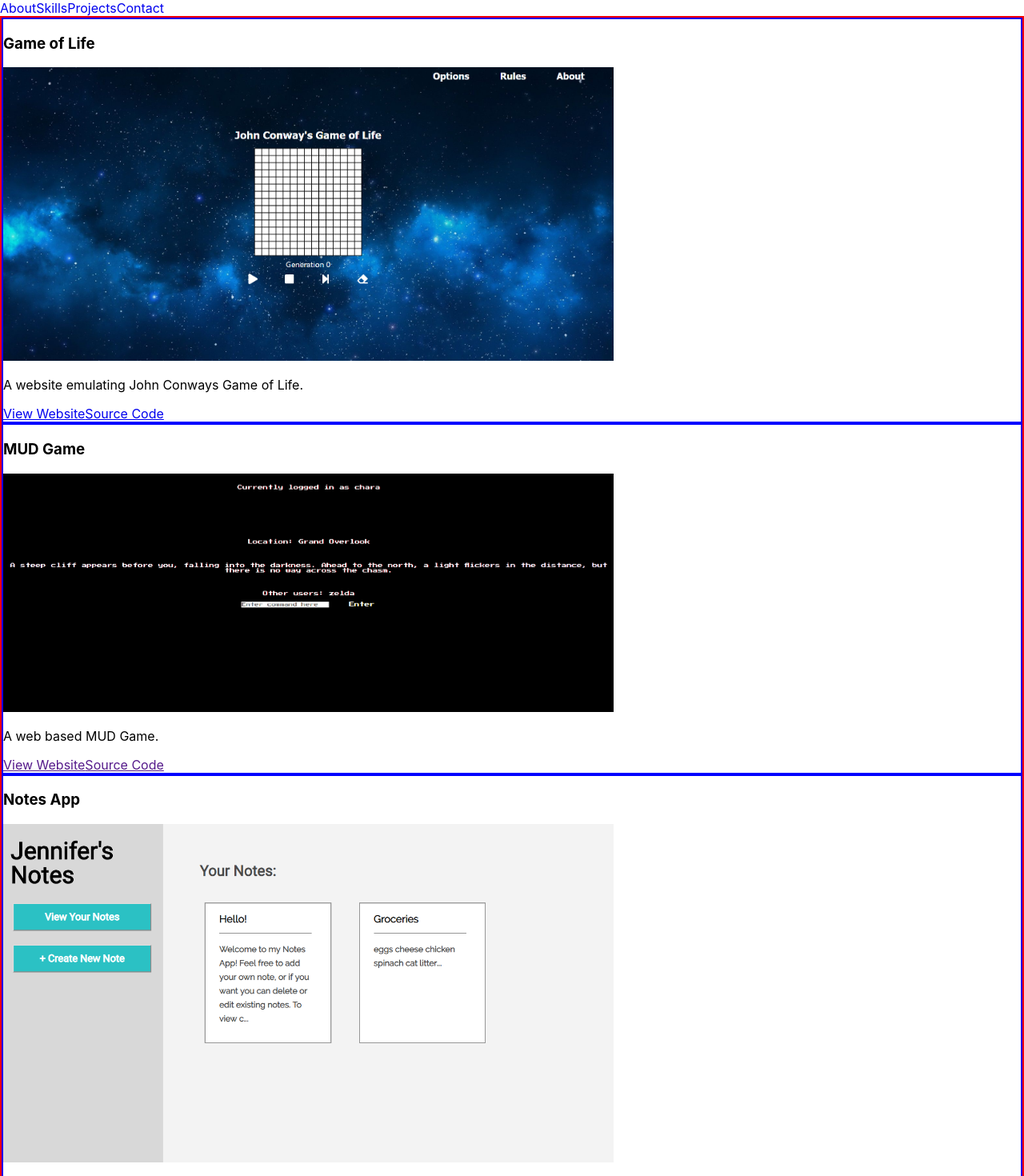
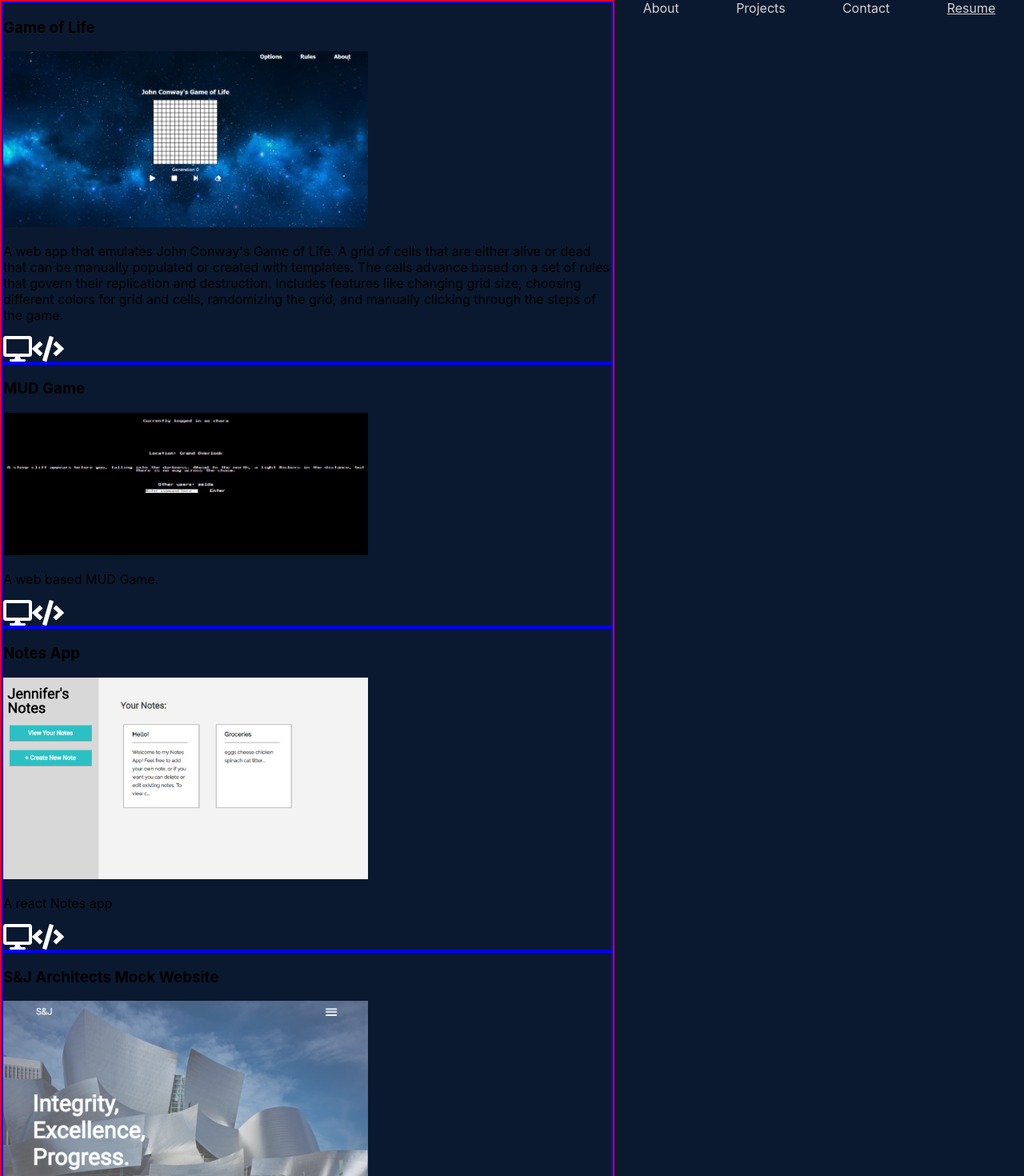
Before and after one commit to chainchompa/chainchompa.github.io, a React (Create React App) app in the folder portfolio-website/: page /projects in a window 1280 px wide. Shown: the top 1470 px of the page at 80% size. Built offline with nearby package versions, Linux system fonts and the light colour scheme.

Commit message:
added some styling to navigation and projects

```diff
--- a/portfolio-website/package.json
+++ b/portfolio-website/package.json
@@ -3,8 +3,12 @@
   "version": "0.1.0",
   "private": true,
   "dependencies": {
+    "@fortawesome/fontawesome-svg-core": "^1.2.12",
+    "@fortawesome/free-solid-svg-icons": "^5.7.0",
+    "@fortawesome/react-fontawesome": "^0.1.4",
     "react": "^16.7.0",
     "react-dom": "^16.7.0",
+    "react-fontawesome": "^1.6.1",
     "react-router-dom": "^4.3.1",
     "react-scripts": "2.1.3"
   },
--- a/portfolio-website/src/App.css
+++ b/portfolio-website/src/App.css
@@ -1,5 +1,6 @@
 .App {
   text-align: center;
+  background-color: rgba(41, 61, 90);
 }
 
 .App-logo {
--- a/portfolio-website/src/App.js
+++ b/portfolio-website/src/App.js
@@ -6,6 +6,13 @@ import About from "./components/About";
 import Skills from "./components/Skills";
 import Projects from "./components/Projects";
 import Contact from "./components/Contact";
+
+import { library } from "@fortawesome/fontawesome-svg-core";
+import { FontAwesomeIcon } from "@fortawesome/react-fontawesome";
+import { faDesktop, faCode } from "@fortawesome/free-solid-svg-icons";
+
+library.add(faDesktop);
+library.add(faCode);
 
 class App extends Component {
   render() {
--- a/portfolio-website/src/components/About.js
+++ b/portfolio-website/src/components/About.js
@@ -4,7 +4,21 @@ const About = () => {
   return (
     <div className="about">
       <h1>Jennifer Player</h1>
-      <p>Full Stack Software Engineer that loves building web apps and learning new ways to solve problems.</p>
+      <p>
+        Full Stack Software Engineer that loves building web apps and learning
+        new ways to solve problems.
+      </p>
+      <p>Skills:</p>
+      <ul>
+        <li>HTML & CSS</li>
+        <li>LESS</li>
+        <li>React</li>
+        <li>Redux</li>
+        <li>Node.js</li>
+        <li>Express</li>
+        <li>Python</li>
+        <li>Django</li>
+      </ul>
     </div>
   );
 };
--- /dev/null
+++ b/portfolio-website/src/components/Navigation.css
@@ -0,0 +1,15 @@
+.navigation .nav-links {
+    display: flex;
+    justify-content: space-around;
+    width: 40%;
+    float: right;
+
+}
+
+.navigation .nav-links a {
+    color: lightgray;
+}
+
+.navigation .nav-links a:hover {
+    color: rgb(100, 255, 218);
+}
--- a/portfolio-website/src/components/Navigation.js
+++ b/portfolio-website/src/components/Navigation.js
@@ -1,14 +1,21 @@
 import React from "react";
 import { Link } from "react-router-dom";
+import "./Navigation.css";
 
 const Navigation = () => {
   return (
     <div className="navigation">
       <div className="nav-links">
-        <Link to="/" style={{ textDecoration: "none" }}>About</Link>
-        <Link to="/skills" style={{ textDecoration: "none" }}>Skills</Link>
-        <Link to="/projects" style={{ textDecoration: "none" }}>Projects</Link>
-        <Link to="/contact" style={{ textDecoration: "none" }}>Contact</Link>
+        <Link to="/" style={{ textDecoration: "none" }}>
+          About
+        </Link>
+        <Link to="/projects" style={{ textDecoration: "none" }}>
+          Projects
+        </Link>
+        <Link to="/contact" style={{ textDecoration: "none" }}>
+          Contact
+        </Link>
+        <a href="www.google.com">Resume</a>
       </div>
     </div>
   );
--- a/portfolio-website/src/components/Projects.css
+++ b/portfolio-website/src/components/Projects.css
@@ -11,3 +11,7 @@
 .projects .project-container img {
     width: 60%;
 }
+
+.projects .project-container .fa-desktop:hover {
+    color: rgb(100, 255, 218);
+}
--- a/portfolio-website/src/components/Projects.js
+++ b/portfolio-website/src/components/Projects.js
@@ -3,6 +3,9 @@ import "./Projects.css";
 import gameoflife from "../images/gameoflife.png";
 import mud from "../images/mud.png";
 import notes from "../images/notes.png";
+import architects from "../images/architects.png";
+
+import { FontAwesomeIcon } from "@fortawesome/react-fontawesome";
 
 const Projects = () => {
   return (
@@ -10,24 +13,54 @@ const Projects = () => {
       <div className="project-container">
         <h3>Game of Life</h3>
         <img src={gameoflife} alt="Game of Life" />
-        <p>A website emulating John Conways Game of Life.</p>
-        <a href="https://chainchompa.github.io/Game-Of-Life/">View Website</a>
-        <a href="https://github.com/chainchompa/Conways-Life">Source Code</a>
+        <p>
+          A web app that emulates John Conway's Game of Life. A grid of cells
+          that are either alive or dead that can be manually populated or
+          created with templates. The cells advance based on a set of rules that
+          govern their replication and destruction. Includes features like
+          changing grid size, choosing different colors for grid and cells,
+          randomizing the grid, and manually clicking through the steps of the
+          game.
+        </p>
+        <a href="https://chainchompa.github.io/Game-Of-Life/">
+          <FontAwesomeIcon icon="desktop" size="2x" color="white" />
+        </a>
+        <a href="https://github.com/chainchompa/Conways-Life">
+          <FontAwesomeIcon icon="code" size="2x" color="white" />
+        </a>
       </div>
       <div className="project-container">
         <h3>MUD Game</h3>
         <img src={mud} alt="Mud Game" />
         <p>A web based MUD Game.</p>
-        <a href="">View Website</a>
-        <a href="">Source Code</a>
+        <a href="">
+          <FontAwesomeIcon icon="desktop" size="2x" color="white" />
+        </a>
+        <a href="">
+          <FontAwesomeIcon icon="code" size="2x" color="white" />
+        </a>
       </div>
       <div className="project-container">
         <h3>Notes App</h3>
         <img src={notes} alt="Notes App" />
         <p>A react Notes app</p>
-        <a href="https://jennifernotes.netlify.com/">View Website</a>
-        <a href="https://github.com/chainchompa/LambdaNotes">Client Source Code</a>
-        <a href="https://github.com/chainchompa/back-end-project-week">Server Source Code</a>
+        <a href="https://jennifernotes.netlify.com/">
+          <FontAwesomeIcon icon="desktop" size="2x" color="white" />
+        </a>
+        <a href="https://github.com/chainchompa/back-end-project-week">
+          <FontAwesomeIcon icon="code" size="2x" color="white" />
+        </a>
+      </div>
+      <div className="project-container">
+        <h3>S&J Architects Mock Website</h3>
+        <img src={architects} alt="Architecture Website" />
+        <p>A mock website for S&J Architects</p>
+        <a href="https://chainchompa.github.io/User-Interface-Project-Week/">
+          <FontAwesomeIcon icon="desktop" size="2x" color="white" />
+        </a>
+        <a href="https://github.com/chainchompa/LambdaNotes">
+          <FontAwesomeIcon icon="code" size="2x" color="white" />
+        </a>
       </div>
     </div>
   );
--- a/portfolio-website/src/index.css
+++ b/portfolio-website/src/index.css
@@ -6,6 +6,7 @@ body {
     sans-serif;
   -webkit-font-smoothing: antialiased;
   -moz-osx-font-smoothing: grayscale;
+  background-color: rgb(10, 25, 47);
 }
 
 code {
```
Also changed, not shown: portfolio-website/src/images/architects.png (added), 1 other file (tests, documents, lock files or other folders).
